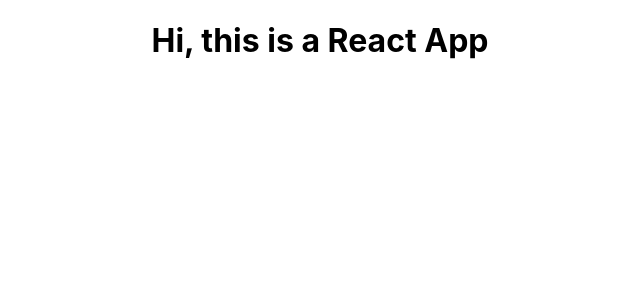
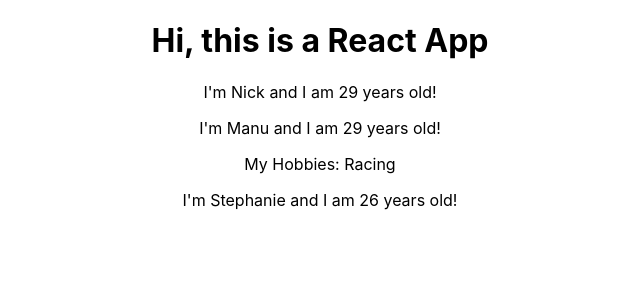
Before and after one commit to nickoralias/react-complete-guide, a React (Create React App) app: page / in a window 1280 px wide. Shown: the top 300 px of the page, without its empty margins (320-960 px from the left). Built offline with nearby package versions, Linux system fonts and the light colour scheme.

Commit message:
Add Person component

```diff
--- a/src/App.js
+++ b/src/App.js
@@ -1,10 +1,14 @@
 import React from 'react';
 import './App.css';
+import Person from './Person/Person'
 
 function App() {
   return (
     <div className="App">
       <h1>Hi, this is a React App</h1>
+      <Person name="Nick" age="29"/>
+      <Person name="Manu" age="29">My Hobbies: Racing</Person>
+      <Person name="Stephanie" age="26"/>
     </div>
   );
 }
--- /dev/null
+++ b/src/Person/Person.js
@@ -0,0 +1,12 @@
+import React from 'react';
+
+const person = (props) => {
+    return (
+        <div>
+            <p>I'm {props.name} and I am {props.age} years old!</p>
+            <p>{props.children}</p>
+        </div>
+    );
+}
+
+export default person;
```
